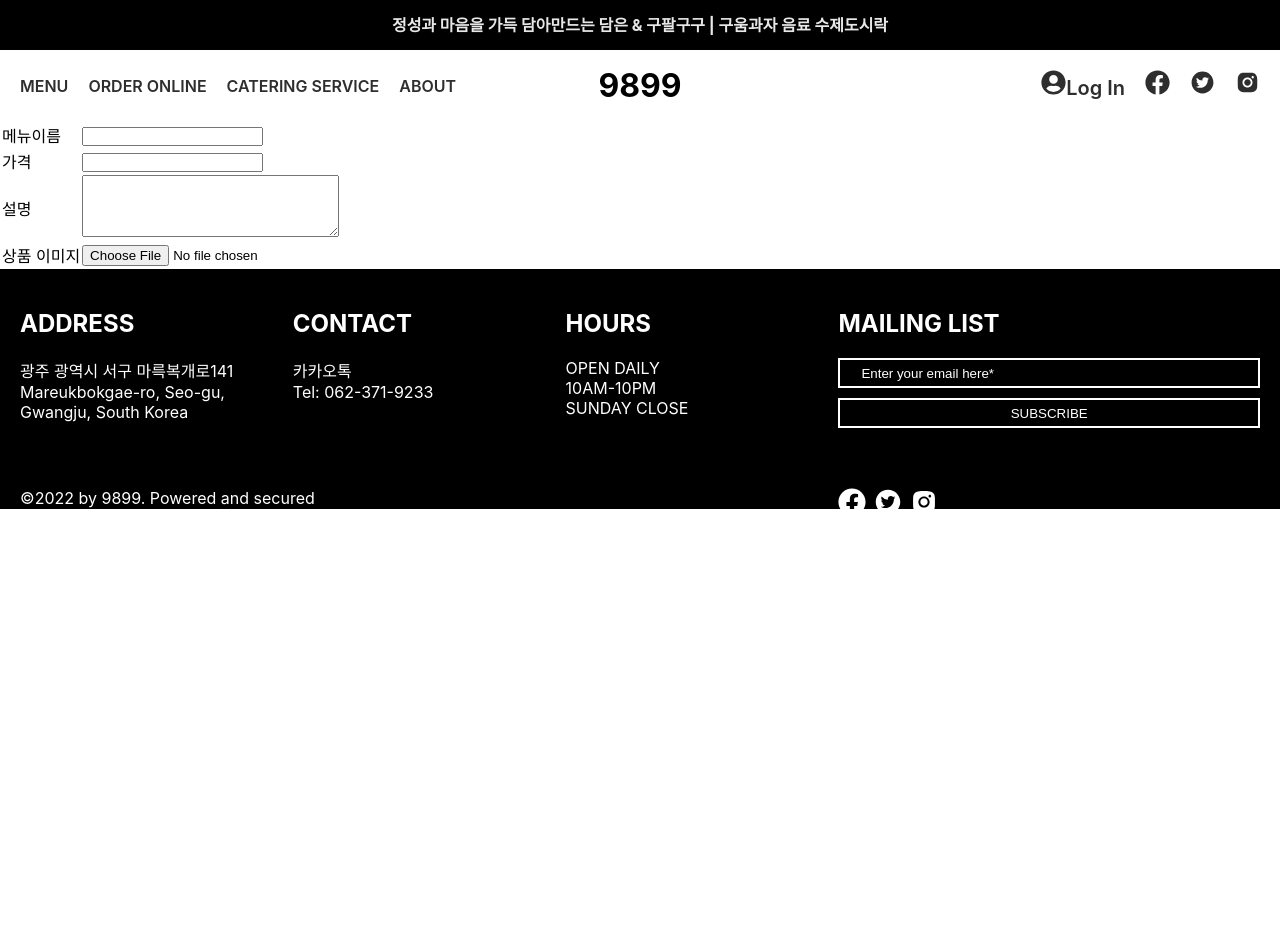
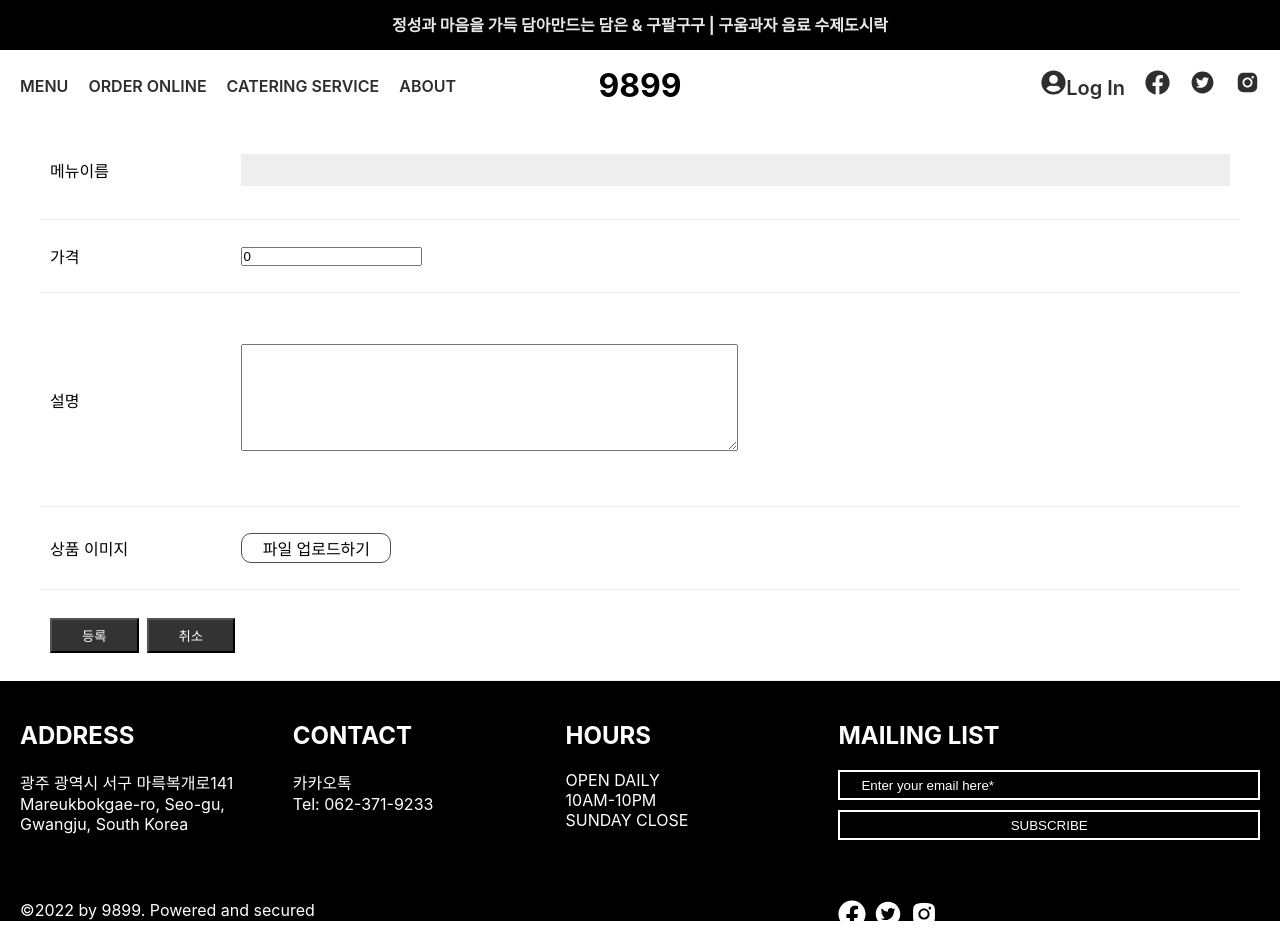
Before and after one commit to cokeholic-kim/Cafe9899, a React (Create React App) app: page /MenuManage in a window 1280 px wide. Before the commit the page ends 800 px from the top, so only its background shows below. Built offline with nearby package versions, Linux system fonts and the light colour scheme.

Commit message:
PostPage 하던중임..

```diff
--- a/src/App.js
+++ b/src/App.js
@@ -12,6 +12,7 @@ import Join from './loginmodule/Join';
 import FindPass from './loginmodule/Findpass';
 import UpdatePass from './loginmodule/updatePass';
 import MenuManagement from './page/MenuManagement';
+import Posting from './page/Posting';
 function App() {
   return (
     <>
@@ -23,6 +24,8 @@ function App() {
           <Route path='/Catering' element={<><Header/><Catering/><Footer/></>}/>
           <Route path='/Reservation' element={<><Header/><Reservation/><Footer/></>}/>
           <Route path='/MenuManage' element={<><Header/><MenuManagement/><Footer/></>}/>
+          <Route path='/Posting' element={<><Header/><Posting/><Footer/></>}/>
+
           <Route path='/Login' element={<Login/>}/>
           <Route path='/Join' element={<Join/>}/>
           <Route path='/findPass' element={<FindPass/>}/>
--- a/src/components/Globalstyle.js
+++ b/src/components/Globalstyle.js
@@ -9,6 +9,11 @@ const Globalstyle = createGlobalStyle`
     }
     a{text-decoration:none; color:inherit;}
     li{list-style:none}
+    .inner {
+    margin: 0 auto;
+    max-width: 1200px;
+    width: 100%;
+    }
     /* .banner{
         text-align:center;
         height:300px;
--- /dev/null
+++ b/src/components/Title.js
@@ -0,0 +1,26 @@
+import React from 'react';
+import styled from 'styled-components';
+
+const Titlestyle = styled.div`
+    padding: 60px 0px;
+    text-align: center;
+    h2{
+        display: block;
+        font-size: 1.5em;
+        margin-block-start: 0.83em;
+        margin-block-end: 0.83em;
+        margin-inline-start: 0px;
+        margin-inline-end: 0px;
+        font-weight: bold;
+    }
+`
+
+const Title = ({title}) => {
+    return (
+        <Titlestyle>
+           <h2>{title}</h2>
+        </Titlestyle>
+    );
+};
+
+export default Title;
--- a/src/page/MenuManagement.js
+++ b/src/page/MenuManagement.js
@@ -1,7 +1,67 @@
+import axios from 'axios';
 import React, { useState } from 'react';
 import { useSelector } from 'react-redux';
 import { useNavigate } from 'react-router-dom';
+import styled from 'styled-components';
+import { API_URL } from '../config/apiurl';
 import { getCookie } from '../util/cookie';
+
+const Menus = styled.div`
+    table{
+        border-collapse: collapse;
+        width: 100%;
+        min-height:70vh;
+        tr{
+            display: table-row;
+            vertical-align: inherit;
+            border-color: inherit;
+        }
+        td{
+            border-bottom: 1px solid #eee;
+            padding: 10px;
+        }
+        input[type=text] {
+            background-color: #eee;
+            border: none;
+            line-height: 32px;
+            margin: 4px 0;
+            outline: none;
+            width: 100%;
+        }
+        #file{
+                display:none;
+        }
+        div img{
+            margin-top:20px;
+            width:100px;
+            border:1px solid #ccc;
+
+        }
+        button{
+            background-color: #333;
+            color: #fff;
+            margin-right: 8px;
+            padding: 6px 30px;
+        }
+
+        .btn-upload {
+            width: 150px;
+            height: 30px;
+            background: #fff;
+            border: 1px solid rgb(77,77,77);
+            border-radius: 10px;
+            font-weight: 500;
+            cursor: pointer;
+            display: flex;
+            align-items: center;
+            justify-content: center;
+            &:hover {
+                background: rgb(77,77,77);
+                color: #fff;
+            }
+        }
+    }
+`
 
 const MenuManagement = () => {
     const navigate = useNavigate()
@@ -14,33 +74,80 @@ const MenuManagement = () => {
         m_img:""
     })
 
+    const onChange = (e) => {
+        const { name , value } = e.target;
+        setFormData({
+            ...formData,
+            [name]:value
+        })
+    }
+
+    const onChangeImage = (e) =>{
+        const imageFormData = new FormData();
+        imageFormData.append('img',e.target.files[0]);
+        console.log(e.target.files[0])
+        axios.post(`${API_URL}/upload`,imageFormData,{
+            headers:{'content-type':'multipart/formdata'}
+        }).then(res=>{
+            console.log(res.data.imageURL)
+            setFormData({
+                ...formData,
+                m_img:res.data.imageURL
+            })
+            console.log(formData)
+        })
+        .catch(e=>console.log(e))
+    }
+
+    const onSubmit = (e)=>{
+        e.preventDefault();
+        axios.post(`${API_URL}/menus`,formData)
+        .then(res=>{
+            console.log(res)
+            alert("등록되었습니다.")
+            navigate('/Menu')
+        })
+        .catch(e=>console.log(e))
+
+    }
     return (
-        <div>
-            <form>
+        <Menus>
+            <div className='inner'>
+                <form onSubmit={onSubmit}>
                     <table>
                         <tbody>
                             <tr>
                                 <td>메뉴이름</td>
-                            <td><input type="text" name="m_name"/></td>
+                                <td><input type="text" name="m_name" value={formData.m_name} onChange={onChange}/></td>
                             </tr>
                             <tr>
                                 <td>가격</td>
-                            <td><input type="number" name="m_price"/></td>
+                                <td><input type="number" name="m_price" value={formData.m_price} onChange={onChange} step={100}/></td>
                             </tr>
                             <tr>
                                 <td>설명</td>
-                            <td><textarea name="m_desc" rows={4} cols={30}/></td>
+                                <td><textarea name="m_desc" rows={7} cols={60} value={formData.m_desc} onChange={onChange}/></td>
                             </tr>
                             <tr>
                                 <td>상품 이미지</td>
-                            <td><input type="file" name="m_img"/></td>
-                            {/* {formData.r_img3 && <div><img src={`${API_URL}/upload/event/${formData.r_img3}`} width="100px" alt=''/></div>}</td> */}
+                                <td>
+                                    <label htmlFor="file">
+                                        <div className="btn-upload">파일 업로드하기</div>
+                                    </label>
+                                    <input id='file' type="file" name="m_img" onChange={onChangeImage}/>
+                                {formData.m_img && <div><img src={`${API_URL}/upload/menu/${formData.m_img}`} alt=''/></div>}</td>
                             </tr>
-
+                            <tr>
+                                <td colSpan={2}>
+                                    <button type="submit">등록</button>
+                                    <button type="reset">취소</button>
+                                </td>
+                            </tr>
                         </tbody>
                     </table>
                 </form>
             </div>
+        </Menus>
     );
 };
 
--- /dev/null
+++ b/src/page/Posting.js
@@ -0,0 +1,155 @@
+import axios from 'axios';
+import React, { useRef, useState } from 'react';
+import styled from 'styled-components';
+import Title from '../components/Title';
+import { API_URL } from '../config/apiurl';
+
+const Poststyle = styled.div`
+    table{
+        border-collapse: collapse;
+        width: 100%;
+        min-height:40vh;
+        tr{
+            display: table-row;
+            vertical-align: inherit;
+            border-color: inherit;
+        }
+        td{
+            border-bottom: 1px solid #eee;
+            padding: 10px;
+        }
+        input[type=text] {
+            background-color: #eee;
+            border: none;
+            line-height: 32px;
+            margin: 4px 0;
+            outline: none;
+            width: 100%;
+        }
+        #file{
+                display:none;
+        }
+        .btn-upload {
+            width: 150px;
+            height: 30px;
+            background: #fff;
+            border: 1px solid rgb(77,77,77);
+            border-radius: 10px;
+            font-weight: 500;
+            cursor: pointer;
+            display: flex;
+            align-items: center;
+            justify-content: center;
+            &:hover {
+                background: rgb(77,77,77);
+                color: #fff;
+            }
+        }
+        div{
+            text-align:center;
+            img{
+                text-align:center;
+                margin-top:20px;
+                width:500px;
+                border:1px solid #ccc;
+            }
+        }
+        ul{
+            display:flex;
+            flex-wrap:wrap;
+            li{margin:0 10px}
+        }
+
+    }
+
+
+`
+
+const Posting = () => {
+    const hashtagInput = useRef()
+    const [formData,setFormData] = useState({
+        p_hashtag:[],
+        p_img:"",
+    })
+
+    const onChangeImage = (e) =>{
+        const imageFormData = new FormData();
+        imageFormData.append('imgpost',e.target.files[0]);
+        axios.post(`${API_URL}/uploadPost`,imageFormData,{
+            headers:{'content-type':'multipart/formdata'}
+        }).then(res=>{
+            console.log(res.data.imageURL)
+            setFormData({
+                ...formData,
+                p_img:res.data.imageURL
+            })
+        })
+        .catch(e=>console.log(e))
+    }
+    const preventEnter = (e)=>{
+        if(e.keyCode === 13){
+            e.preventDefault()
+        }
+    }
+
+    const onChangeHash = (e) =>{
+        if(e.keyCode === 13){
+            const {p_hashtag} = formData;
+            p_hashtag.push(e.target.value)
+            hashtagInput.current.value = "";
+            setFormData({
+                ...formData,
+                p_hashtag:[...p_hashtag]
+            })
+        }
+    }
+
+    return (
+        <Poststyle>
+            <div className='inner'>
+                <Title title="Posting"/>
+                <form onKeyDown={preventEnter}>
+                    <table>
+                        <tbody>
+                                <tr>
+                                    <td>상품 이미지</td>
+                                    <td>
+                                        <label htmlFor="file">
+                                            <div className="btn-upload">파일 업로드하기</div>
+                                        </label>
+                                        <input id='file' type="file" name="p_img" onKeyDown={onChangeImage}/>
+                                    </td>
+                                </tr>
+                                <tr>
+                                    <td>해시태그</td>
+                                    <td>
+                                        <label htmlFor='hash'>입력한후 Enter를 눌러주세요</label>
+                                        <input id='hash' type="text" name="p_hashtag" ref={hashtagInput} onKeyDown={onChangeHash}/>
+                                    </td>
+                                </tr>
+                                <tr>
+                                    <td colSpan={2}>
+                                        <ul>
+                                            {formData.p_hashtag.map((tag,index)=><li key={index}>#{tag}</li>)}
+                                        </ul>
+                                    </td>
+                                </tr>
+                                <tr>
+                                    <td colSpan={2}>
+                                    {formData.p_img &&
+                                        <div>
+                                            <img src={`${API_URL}/upload/post/${formData.p_img}`} alt=''/>
+                                        </div>
+                                    }
+                                    </td>
+                                </tr>
+
+                        </tbody>
+                    </table>
+                </form>
+            </div>
+        </Poststyle>
+    );
+};
+
+export default Posting;
```
Also changed, not shown: src/components/Header.js (+1 -9 lines). Lines whose indentation alone changed are shown as unchanged.
